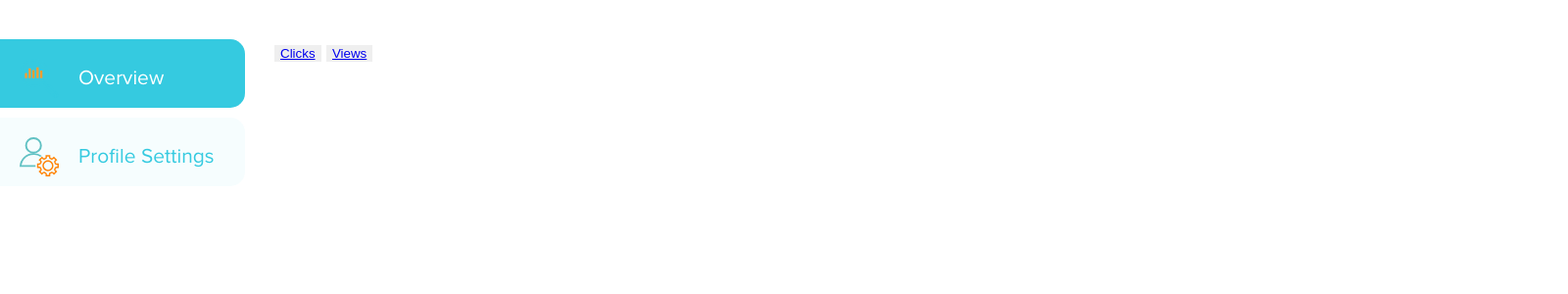
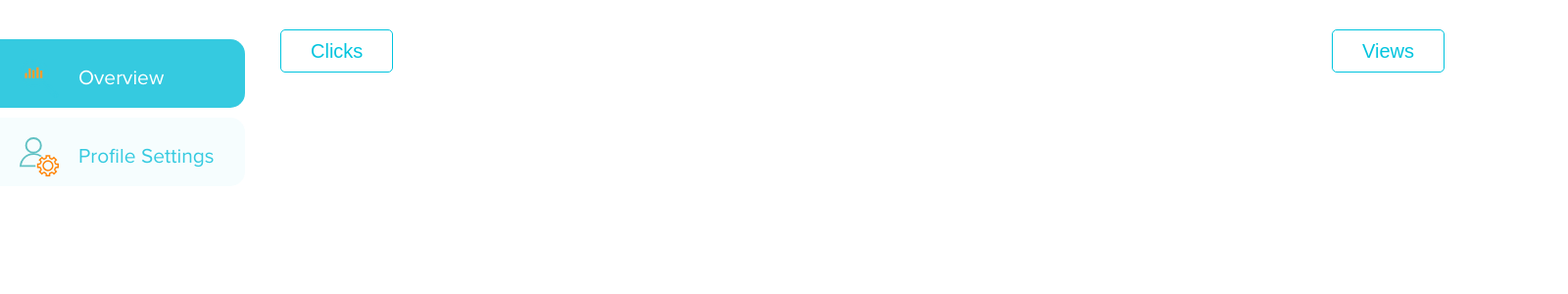
Before and after one commit to janaki-jeevan1/IUNGO, a Django app: page /client/overview/ in a window 1600 px wide. Shown: the part 227-527 px from the top of the page at 98% size. Run offline with Django 3.2, Linux system fonts and the light colour scheme; some libraries are stand-ins or nearby versions.

Commit message:
final check before validations

```diff
--- a/ClientDashboard/views.py
+++ b/ClientDashboard/views.py
@@ -84,6 +84,7 @@ def welcome(request):
     context = {}
     return render(request, 'welcome.html', context)
 
+
 def client_register(request):
     if request.method == "GET":
         context = {}
@@ -117,7 +118,7 @@ def auth_view(request):
     if username and password:
         number = User.objects.get(portfolio__mobile_phone=username)
         if number:
-            user = auth.authenticate(username=number.username,password=password)
+            user = auth.authenticate(username=number.username, password=password)
             try:
                 userobj = User.objects.get(portfolio__mobile_phone=username)
             except Portfolio.DoesNotExist:
--- a/static/css/main.css
+++ b/static/css/main.css
@@ -554,22 +554,35 @@ left: 60px !important;
     margin: 10px;
 }
 /* over view */
-.vOption{
+.mainSection .option{
     background-color: #fff;
-    padding: 10 30px;
-    color: #28afc3;
-    border: 1px solid #28afc3;
-    border-radius: 10px;
+    color: #fff;
+
 }
 
-.vOption{
-    text-decoration: none;
-    color: #28afc3;
-    font-size: 20px;
+.mainSection .option a{
+	padding: 10px 30px;
+	background-color: #fff;
+	cursor: pointer;
+	border-radius: 5px;
+	color: #00c4de;
+	border: 1px solid #00c4de;
+	font-size: 20px;
 }
-.vOption.btnL{
+.mainSection .option a:hover{
+    background-color: #00c4de;
+    color: #fff;
+}
+
+.mainSection .option.btnL{
 float: left;
 }
-.vOption.btnR{
+
+.mainSection .option.btnR{
 float: right;
 }
+
+.mainSection .option a{
+    text-decoration: none;
+    color: #00c4de;
+}
```
